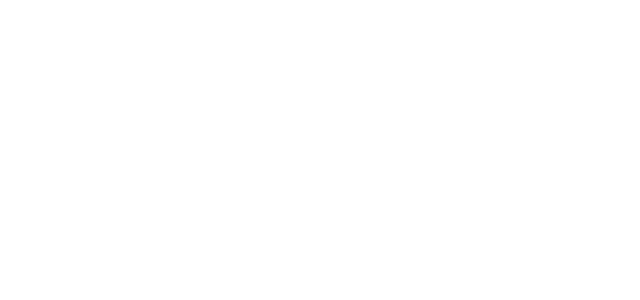
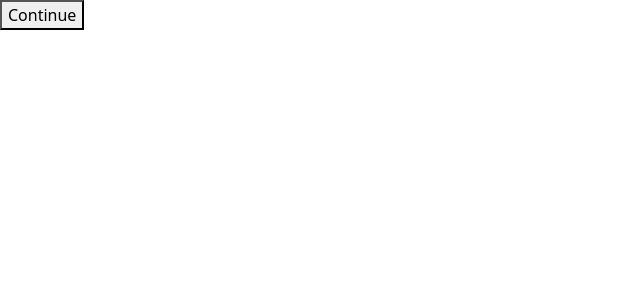
Before and after one commit to silversmell/react, a React (Create React App) app: page / in a window 1280 px wide. Before the commit this address had no page. Shown: the top 300 px of the page, without its empty margins (0-640 px from the left). Built offline with nearby package versions, Linux system fonts and the light colour scheme.

Commit message:
버튼 한개 예시로 만들기

```diff
--- a/package.json
+++ b/package.json
@@ -6,6 +6,7 @@
     "@testing-library/jest-dom": "^5.16.5",
     "@testing-library/react": "^13.4.0",
     "@testing-library/user-event": "^13.5.0",
+    "antd": "^5.8.2",
     "axios": "^1.4.0",
     "bootstrap": "^5.3.0",
     "react": "^18.2.0",
--- a/src/App.js
+++ b/src/App.js
@@ -1,9 +1,7 @@
 import 'bootstrap/dist/css/bootstrap.min.css';
-import Login from './pages/Login.js';
-import { BrowserRouter as Router, Route, Routes } from "react-router-dom";
-import Categories from './components/Categories.js';
 
-const App = () => {
+
+/**const App = () => {
     return (
         <Router>
         <Routes>
@@ -16,4 +14,15 @@
 };
 
 
+export default App;**/
+import Button from "./Button";
+
+function App() {
+    return (
+        <div>
+            <Button text={"Continue"} />
+        </div>
+    );
+}
+
 export default App;
--- /dev/null
+++ b/src/Button.js
@@ -0,0 +1,7 @@
+function Button({text}) {
+    return (
+        <button>{text}</button>
+    )
+}
+
+export default Button;
--- a/src/index.js
+++ b/src/index.js
@@ -9,7 +9,8 @@
 
   <React.StrictMode>
     <App />
-    </React.StrictMode>
+    </React.StrictMode>,
+    document. getElementById('root')
 
 );
 
```
Also changed, not shown: 1 other file (tests, documents, lock files or other folders).
